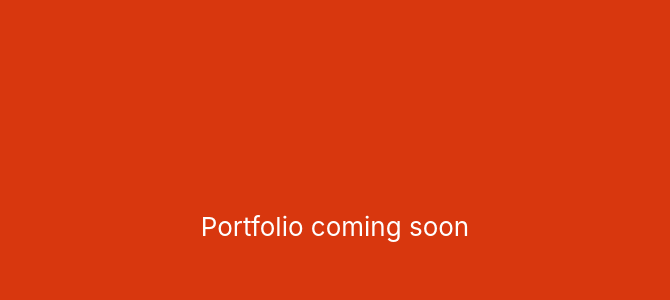
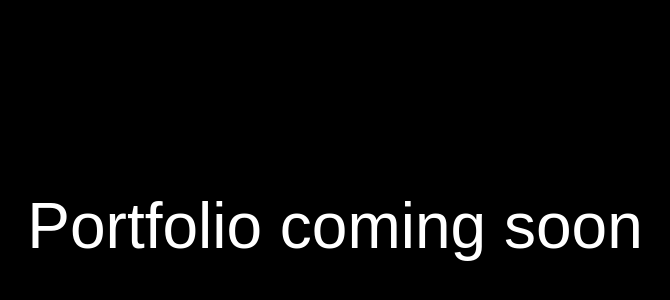
Before and after one commit to mramprasad007/my-portfolio, a React (Create React App) app: page / in a window 1280 px wide. Shown: the part 174-474 px from the top of the page, without its empty margins (305-975 px from the left). Built offline with nearby package versions, Linux system fonts and the light colour scheme.

Commit message:
update css

```diff
--- a/src/index.scss
+++ b/src/index.scss
@@ -1,13 +1,5 @@
 body {
   margin: 0;
-  font-family: -apple-system, BlinkMacSystemFont, 'Segoe UI', 'Roboto', 'Oxygen',
-    'Ubuntu', 'Cantarell', 'Fira Sans', 'Droid Sans', 'Helvetica Neue',
-    sans-serif;
-  -webkit-font-smoothing: antialiased;
-  -moz-osx-font-smoothing: grayscale;
+  font-family: "europa", sans-serif;
+  font-size: 16px;
 }
-
-code {
-  font-family: source-code-pro, Menlo, Monaco, Consolas, 'Courier New',
-    monospace;
-}
--- a/src/pages/home/home.module.scss
+++ b/src/pages/home/home.module.scss
@@ -1,19 +1,10 @@
-.header {
-  $self: &;
-  background-color: #282c34;
+.home {
+  background-color: #000;
   min-height: 100vh;
   display: flex;
   flex-direction: column;
   align-items: center;
   justify-content: center;
-  font-size: calc(10px + 2vmin);
+  font-size: 4rem;
   color: white;
-
-  &#{ $self }__red {
-    background-color: #d8370e;
-  }
-
-  &#{ $self }__blue {
-    background-color: #0e36d8;
-  }
 }
--- a/src/pages/home/index.tsx
+++ b/src/pages/home/index.tsx
@@ -3,12 +3,10 @@ import styles from './home.module.scss'
 
 const Home = (): JSX.Element => {
   return (
-    <div>
-      <header className={`${styles.header}   ${styles.header__red}`}>
-         <p>
-            Portfolio coming soon
-        </p>
-      </header>
+    <div className={`${styles.home}`}>
+      <p>
+        Portfolio coming soon
+      </p>
     </div>
   )
 }
```
